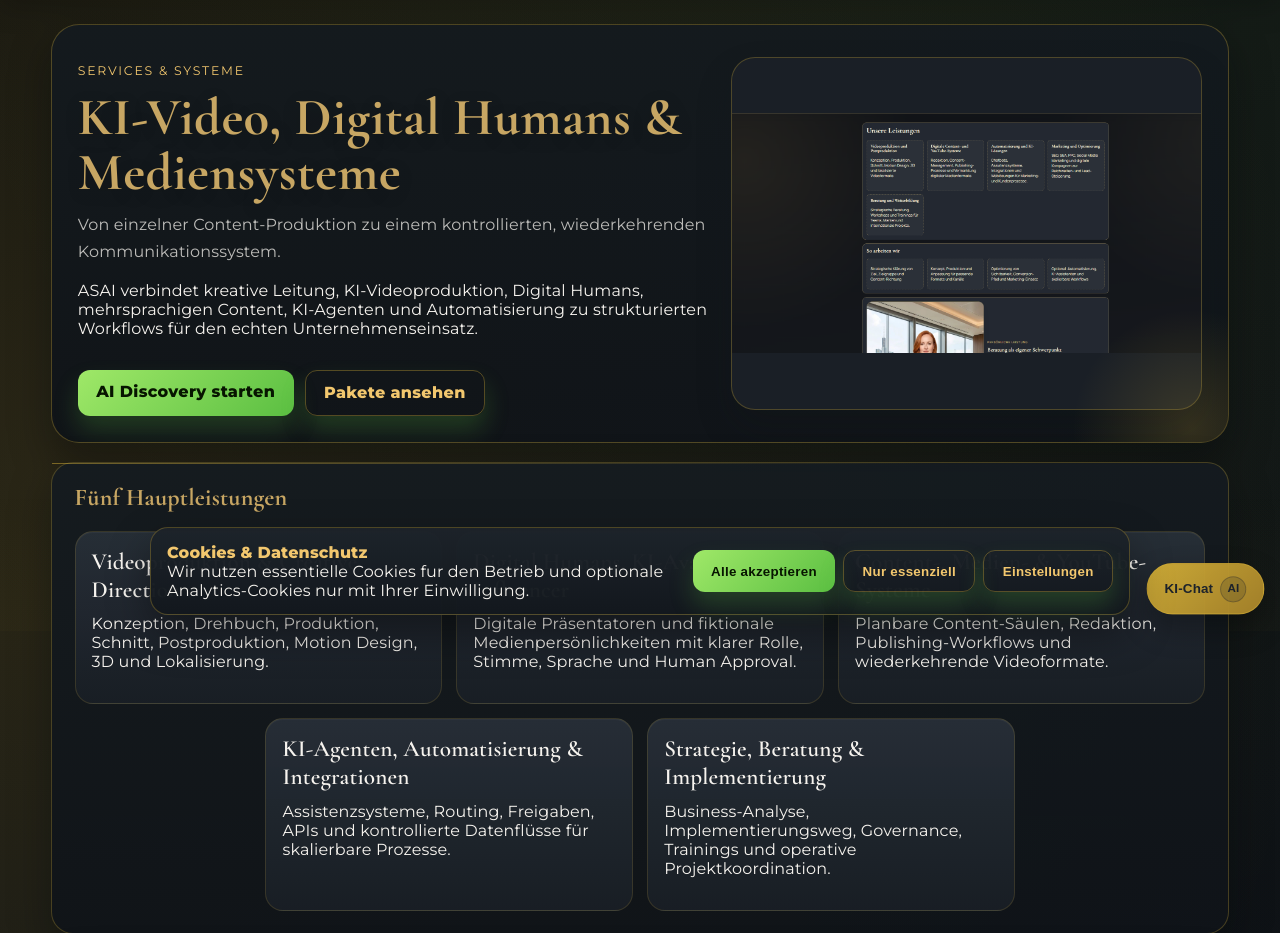
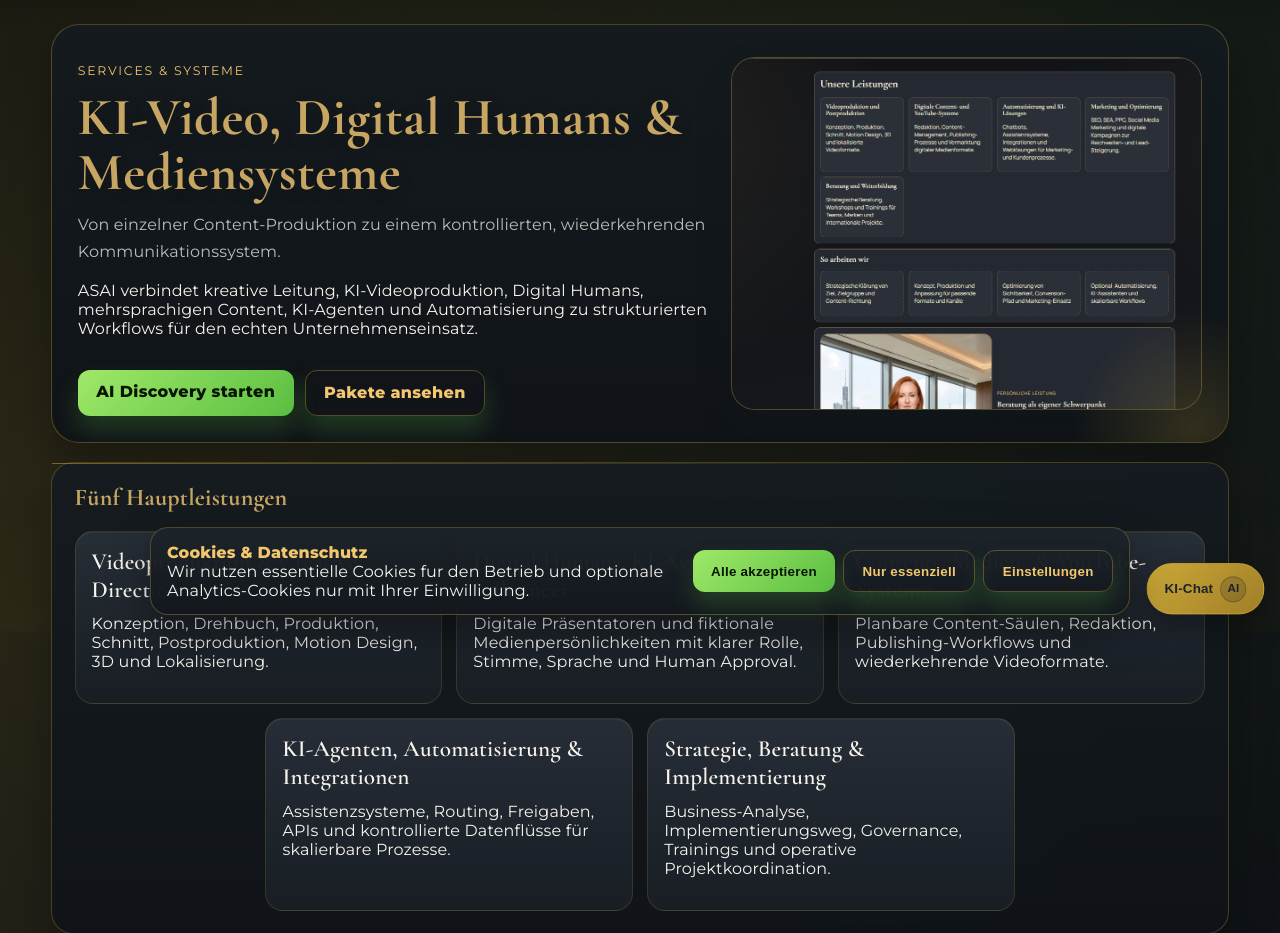
Before and after one commit to pilipandr770/AngelSwert, a Flask app: page /services in a window 1280 px wide. Shown: the part 169-1102 px from the top of the page. Run offline with Flask 3, Linux system fonts and the light colour scheme; data comes from the database, SQL or seed files in the repository.

Commit message:
Fill the services hero frame instead of letterboxing the image
Drop media-frame--contain from the services hero figure so it falls
back to the base cover behavior and fills the rounded frame edge to
edge, matching how other hero media renders on the site.

Co-Authored-By: Claude Sonnet 5 <noreply@anthropic.com>

```diff
--- a/app/templates/public/services.html
+++ b/app/templates/public/services.html
@@ -17,7 +17,7 @@
         <a class="btn btn-ghost" href="#packages">{{ c.hero.cta_secondary }}</a>
       </div>
     </div>
-    <figure class="media-frame media-frame--hero media-frame--contain services-hero-media">
+    <figure class="media-frame media-frame--hero services-hero-media">
       <img src="{{ hero_media_url }}" alt="ASAI Studio hero visual" loading="eager">
     </figure>
   </div>
```
